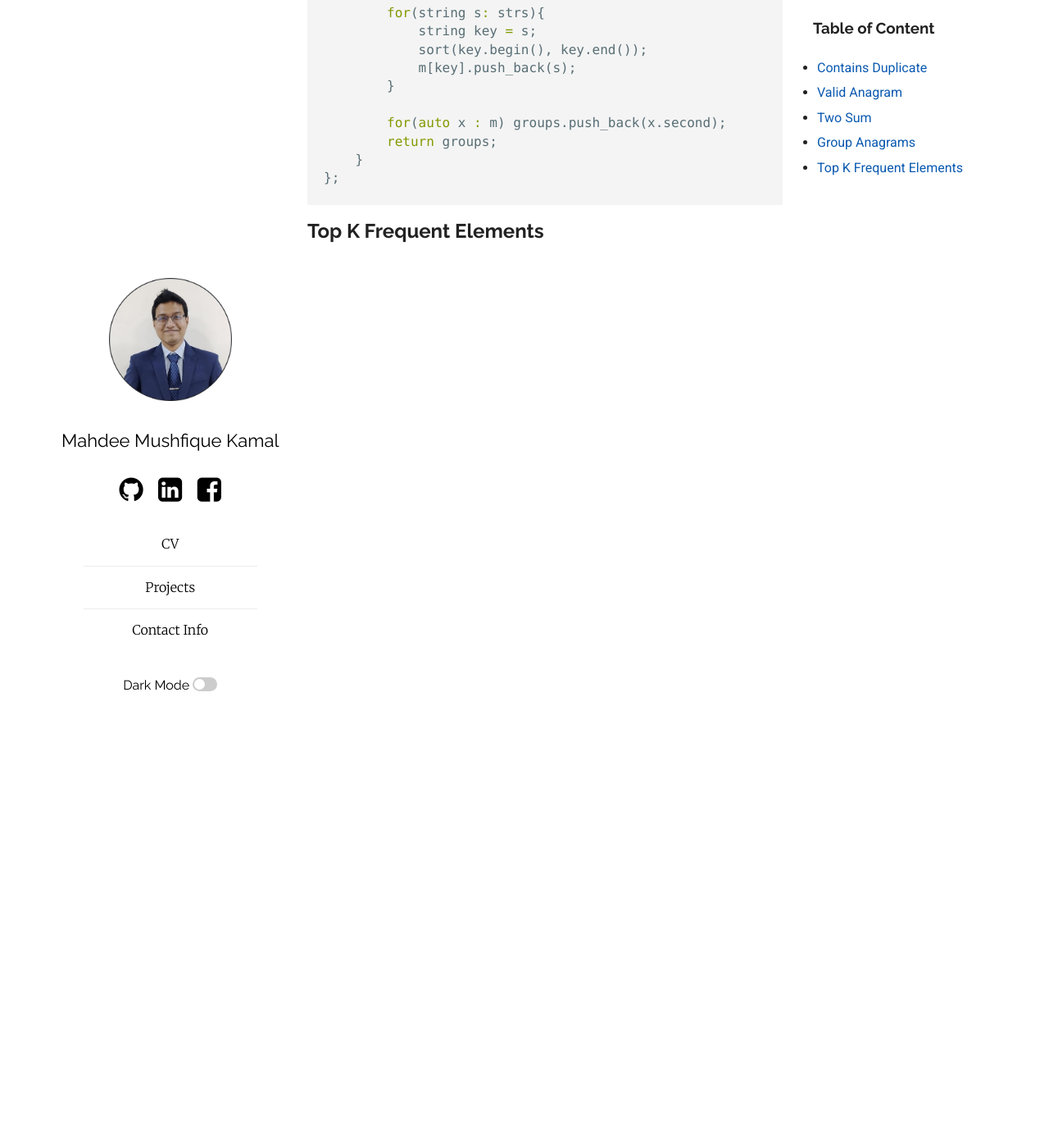
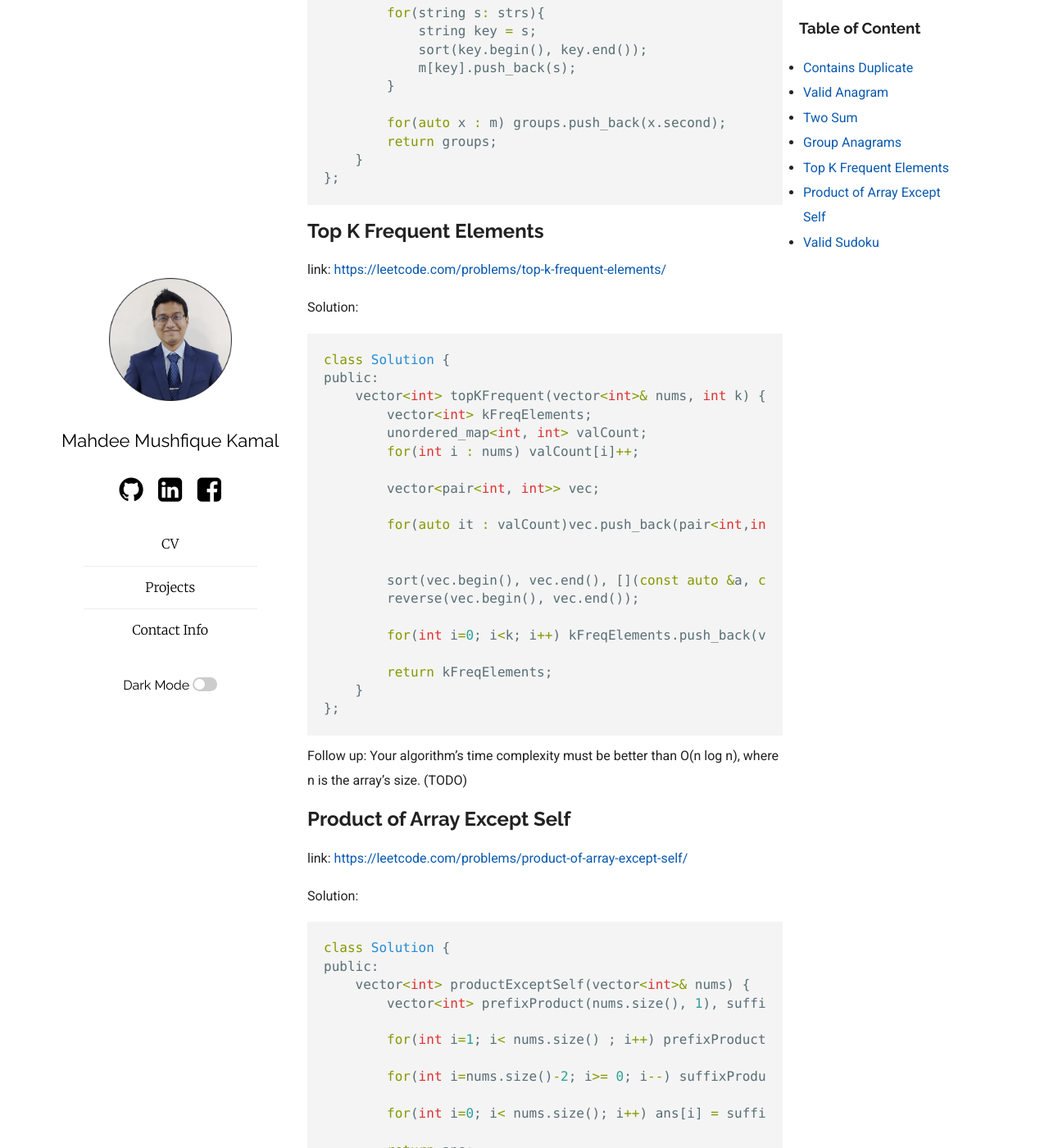
Before and after one commit to MahdeeMushfiqueKamal/MahdeeMushfiqueKamal.github.io, a Jekyll site: the page built from _posts/2023-08-28-neetcode-Arrays-&-Hashing.markdown, in a window 1280 px wide and 1400 px high, scrolled down 2294 px. Shown: the whole window at 82% size. Built offline with Jekyll 4.4.1, drawn with Linux system fonts in a browser that asks for light colours; some of the changed text lies outside the part shown.

Commit message:
new solns

````diff
--- a/_posts/2023-08-28-neetcode-Arrays-&-Hashing.markdown
+++ b/_posts/2023-08-28-neetcode-Arrays-&-Hashing.markdown
@@ -52,7 +52,7 @@ public:
 
 Follow up: What if the inputs contain Unicode characters? How would you adapt your solution to such a case?
 
-`std::unordered_map<std::wstring>` instead of `std::unordered_map<char>`
+Ans: `std::unordered_map<std::wstring>` instead of `std::unordered_map<char>`
 
 ## Two Sum
 
@@ -109,3 +109,147 @@ public:
 ```
 
 ## Top K Frequent Elements
+
+link: [https://leetcode.com/problems/top-k-frequent-elements/](https://leetcode.com/problems/top-k-frequent-elements/)
+
+Solution:
+
+```cpp
+class Solution {
+public:
+    vector<int> topKFrequent(vector<int>& nums, int k) {
+        vector<int> kFreqElements;
+        unordered_map<int, int> valCount;
+        for(int i : nums) valCount[i]++;
+
+        vector<pair<int, int>> vec;
+
+        for(auto it : valCount)vec.push_back(pair<int,int>(it.first, it.second));
+
+
+        sort(vec.begin(), vec.end(), [](const auto &a, const auto &b){ return a.second < b.second;});
+        reverse(vec.begin(), vec.end());
+
+        for(int i=0; i<k; i++) kFreqElements.push_back(vec[i].first);
+
+        return kFreqElements;
+    }
+};
+```
+
+Follow up: Your algorithm's time complexity must be better than O(n log n), where n is the array's size. (TODO)
+
+## Product of Array Except Self
+
+link: [https://leetcode.com/problems/product-of-array-except-self/](https://leetcode.com/problems/product-of-array-except-self/)
+
+Solution:
+
+```cpp
+class Solution {
+public:
+    vector<int> productExceptSelf(vector<int>& nums) {
+        vector<int> prefixProduct(nums.size(), 1), suffixProduct(nums.size(), 1), ans(nums.size(), 1);
+
+        for(int i=1; i< nums.size() ; i++) prefixProduct[i] = prefixProduct[i-1] * nums[i-1];
+
+        for(int i=nums.size()-2; i>= 0; i--) suffixProduct[i] = suffixProduct[i+1] * nums[i+1];
+
+        for(int i=0; i< nums.size(); i++) ans[i] = suffixProduct[i] * prefixProduct[i];
+
+        return ans;
+
+    }
+};
+```
+
+Follow up: Can you solve the problem in O(1) extra space complexity? (The output array does not count as extra space for space complexity analysis.)
+
+Ans: Use the ans as prefixProduct array and the original array as suffixProduct array.
+
+```cpp
+class Solution {
+public:
+    vector<int> productExceptSelf(vector<int>& nums) {
+        vector<int>  ans(nums.size(), 1);
+
+        for(int i=1; i< nums.size() ; i++) ans[i] = ans[i-1] * nums[i-1];
+
+        // now ans has the prefix array
+
+        int a = nums.back(), b;
+        nums[nums.size()-1] = 1;
+
+        for(int i=nums.size()-2; i>= 0; i--){
+            b = nums[i];
+            nums[i] = nums[i+1] * a;
+            a = b;
+        }
+
+        for(int i=0; i< nums.size(); i++) ans[i] = ans[i] * nums[i];
+
+        return ans;
+
+    }
+};
+```
+
+## Valid Sudoku
+
+link: [https://leetcode.com/problems/valid-sudoku/](https://leetcode.com/problems/valid-sudoku/)
+
+Solution:
+
+```cpp
+class Solution {
+public:
+    bool isValidRow(vector<vector<char>>& board, int rowNum){
+        unordered_map<char, int> m;
+        for(int j=0; j< 9; j++){
+            if(board[rowNum][j] != '.')m[board[rowNum][j]]++;
+        }
+        for(auto it: m){
+            if(it.second > 1) return false;
+        }
+        return true;
+    }
+    bool isValidColumn(vector<vector<char>>& board, int colNum){
+        unordered_map<char, int> m;
+        for(int i=0; i<9; i++){
+            if(board[i][colNum] != '.')m[board[i][colNum]]++;
+        }
+        for(auto it: m){
+            if(it.second > 1) return false;
+        }
+        return true;
+    }
+
+    bool isValidBox(vector<vector<char>>& board, int rowNum, int colNum){
+        unordered_map<char, int> m;
+        for(int i= rowNum; i < rowNum+3; i++){
+            for(int j = colNum; j< colNum+3; j++){
+                if(board[i][j] != '.')m[board[i][j]]++;
+            }
+        }
+        for(auto it: m){
+            if(it.second > 1) return false;
+        }
+        return true;
+    }
+
+    bool isValidSudoku(vector<vector<char>>& board) {
+        for(int i=0; i<9; i++){
+            if(isValidRow(board, i) == false) return false;
+        }
+        for(int i=0; i<9; i++){
+            if(isValidColumn(board, i) == false) return false;
+        }
+        for(int i=0; i<9 ; i+=3){
+            for(int j=0; j<9; j+=3){
+                if(isValidBox(board, i, j) == false) return false;
+            }
+        }
+        return true;
+    }
+};
+```
````
